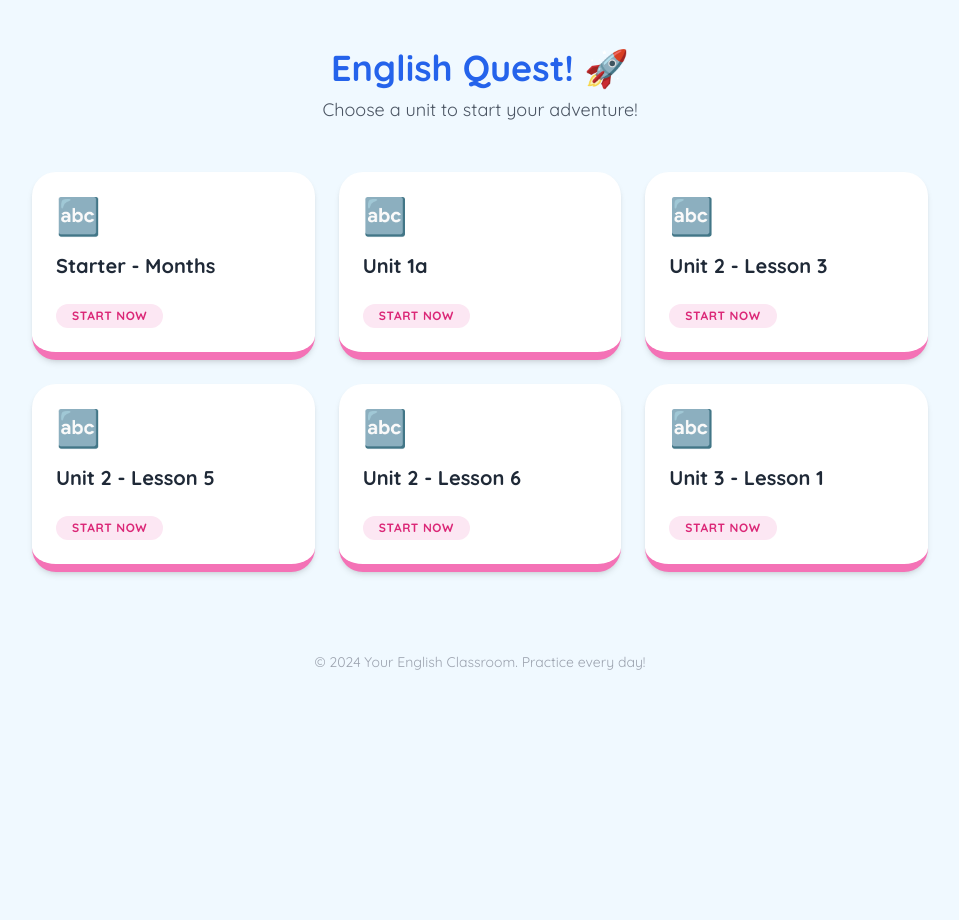
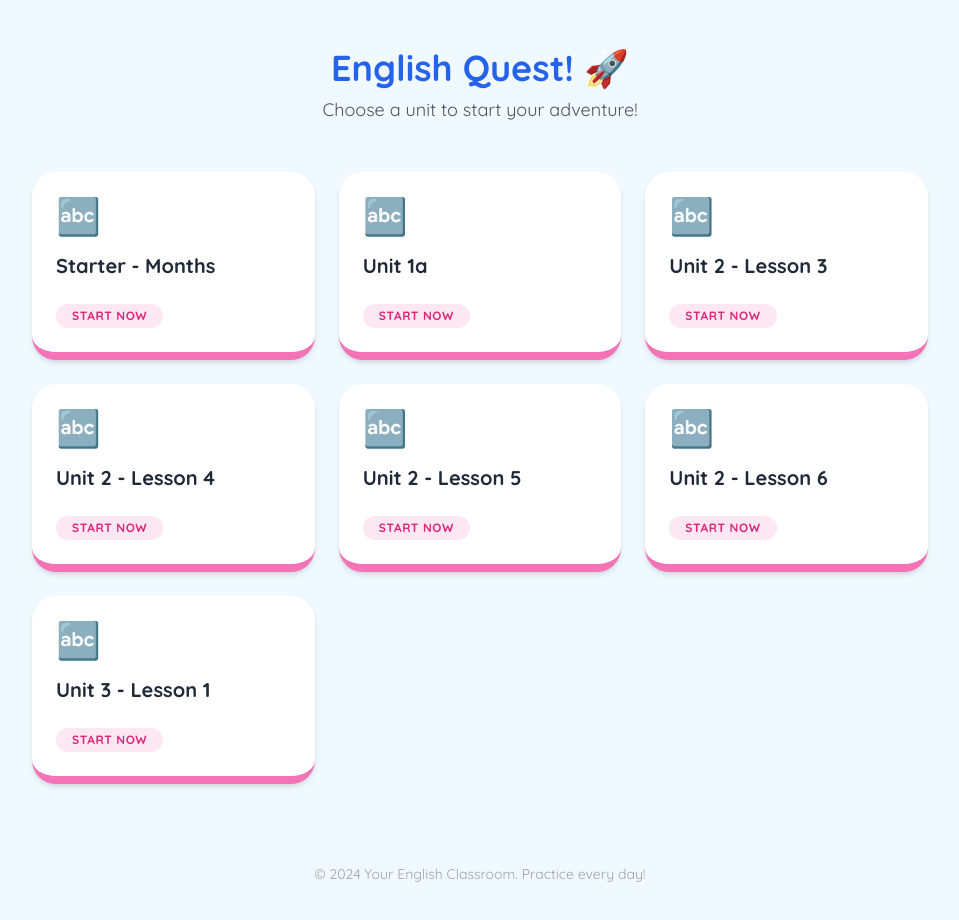
Before and after one commit to hunghtthd-ui/Family-Friends-3, a plain HTML site: page index.html in a window 1280 px wide. Shown: the whole page, without its empty margins (160-1119 px from the left). Before the commit the page ends 800 px from the top, so only its background shows below. Drawn offline with nearby package versions, Linux system fonts and the light colour scheme.

Commit message:
Update index.html

```diff
--- a/index.html
+++ b/index.html
@@ -40,6 +40,12 @@
                 <h3 class="text-xl font-bold text-gray-800 mb-2">Unit 2 - Lesson 3</h3>
                 <div class="mt-4 inline-block bg-pink-100 text-pink-600 px-4 py-1 rounded-full text-xs font-bold uppercase tracking-wider">Start Now</div>
             </a>
+            <!-- Unit 2d -->
+            <a href="unit-2d/" class="unit-card bg-white p-6 rounded-3xl shadow-md border-b-8 border-pink-400 block hover:shadow-xl">
+                <div class="text-4xl mb-4">🔤</div>
+                <h3 class="text-xl font-bold text-gray-800 mb-2">Unit 2 - Lesson 4</h3>
+                <div class="mt-4 inline-block bg-pink-100 text-pink-600 px-4 py-1 rounded-full text-xs font-bold uppercase tracking-wider">Start Now</div>
+            </a>
             <!-- Unit 2e -->
             <a href="unit-2e/" class="unit-card bg-white p-6 rounded-3xl shadow-md border-b-8 border-pink-400 block hover:shadow-xl">
                 <div class="text-4xl mb-4">🔤</div>
```
